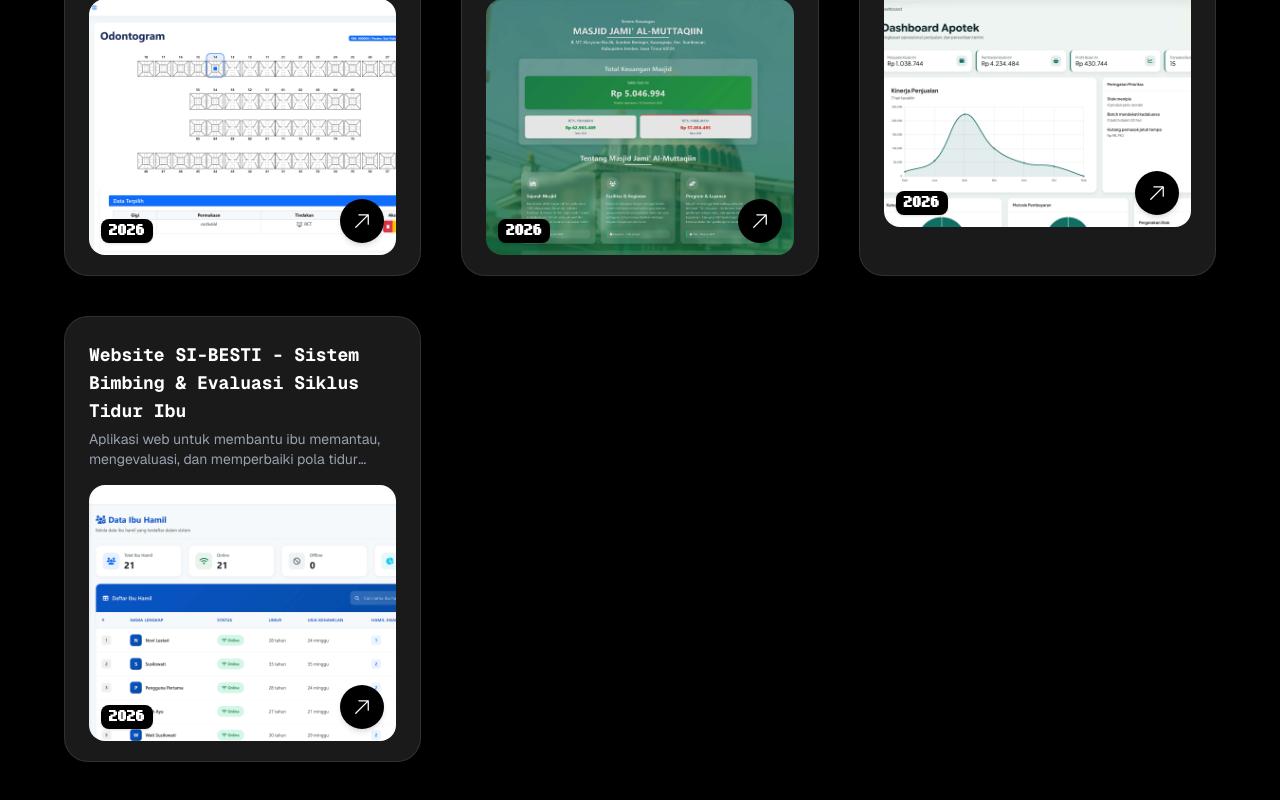
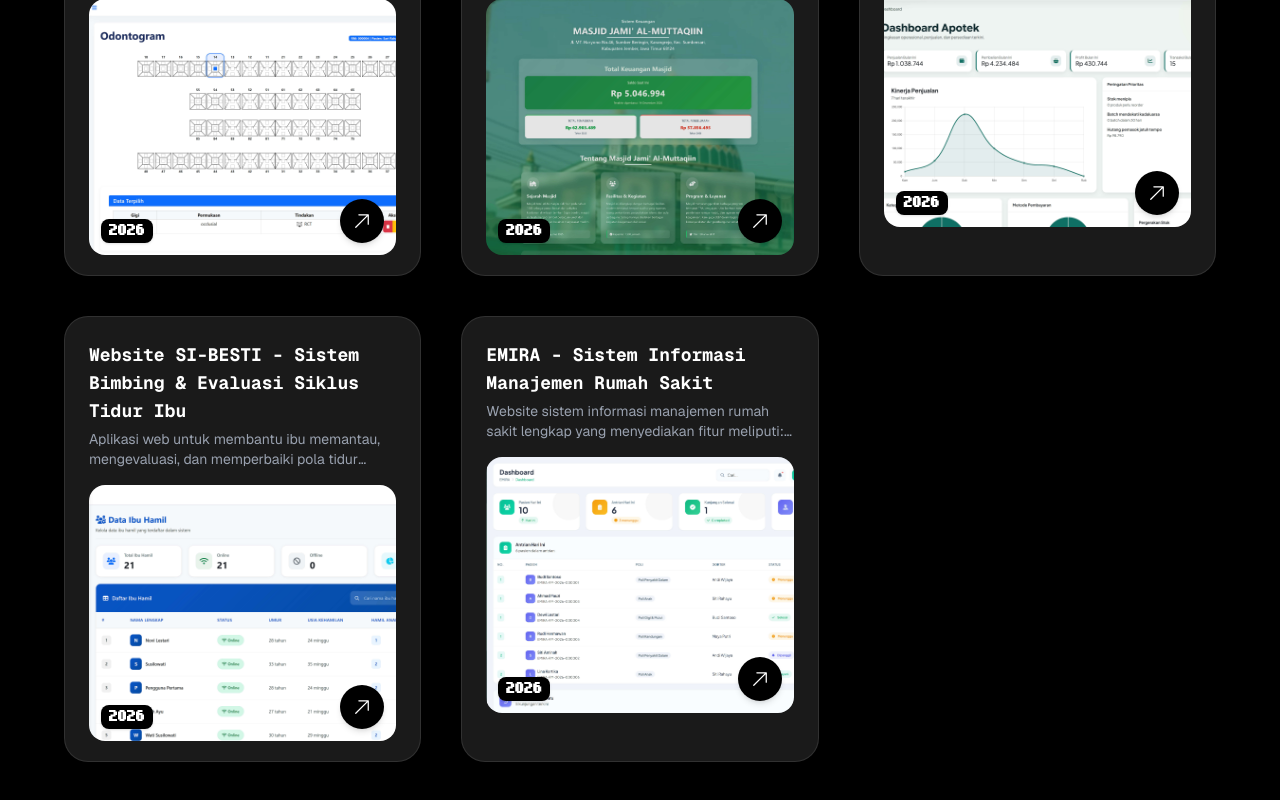
Before and after one commit to ardhikaxx/portofolio-nextjs, a Next.js app: page /project in a window 1280 px wide. Shown: the part 3552-4352 px from the top of the page. Built offline with nearby package versions, Linux system fonts and the light colour scheme.

Commit message:
feat(project) tambah data project EMIRA - Sistem Informasi Manajemen Rumah Sakit

```diff
--- a/app/data/projects_data.ts
+++ b/app/data/projects_data.ts
@@ -224,4 +224,13 @@ export const projects = [
     link: 'https://github.com/ardhikaxx/si-besti',
     year: 2026
   },
+  {
+    id: 26,
+    name: 'EMIRA - Sistem Informasi Manajemen Rumah Sakit',
+    description: 'Website sistem informasi manajemen rumah sakit lengkap yang menyediakan fitur meliputi: Booking online untuk pasien baru dan lama, Dashboard terpusat untuk memantau operasional rumah sakit, Manajemen antrian pasien dengan fitur panggil, layani, dan selesai, Rekam medis elektronik dengan integrasi ICD-10 untuk diagnosa, Vital sign untuk mencatat tanda-tanda vital pasien, Manajemen poli klinik, dokter, jadwal dokter, dan ruangan, Inventaris kode ICD-10 dan tindakan medis, Manajemen pengguna dengan multi-role (superadmin, dokter, rekam medis), Booking management untuk konfirmasi dan pembatalan appointment, serta Pengaturan sistem komprehensif. Sistem ini menggunakan autentikasi berbasis role untuk keamanan data pasien.',
+    languages: ['laravel', 'php', 'tailwind', 'vite'],
+    image: '/projects/26.jpg',
+    link: 'https://github.com/ardhikaxx/emira',
+    year: 2026
+  },
 ];
```
Also changed, not shown: public/projects/26.jpg (added).
